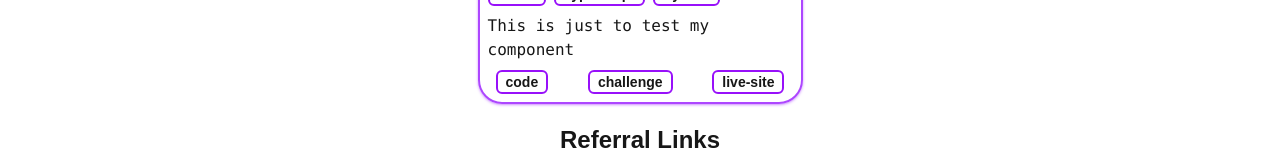
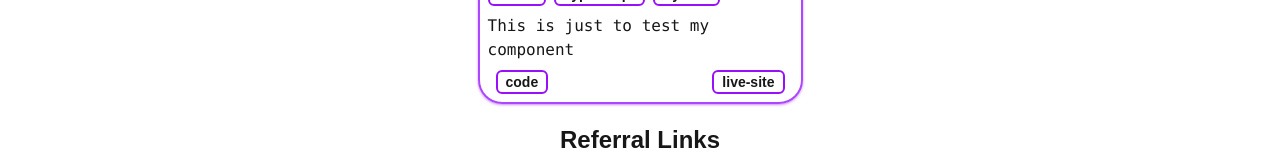
Before and after one commit to Qayyax/portfolio, a Next.js app: page / in a window 1280 px wide. Shown: the part 589-749 px from the top of the page. Built offline with nearby package versions, Linux system fonts and the light colour scheme; a web font is replaced by a local one.

Commit message:
added featureBranch, removed challenges from featured

```diff
--- /dev/null
+++ b/app/_data_exports/featuredData.ts
@@ -0,0 +1,9 @@
+type FeaturedData = {
+  name: string;
+  description: string;
+  tags: string[];
+  image: string;
+  code: string;
+  liveSite: string;
+};
+const featuredData = [{}];
--- a/app/_ui/components/project/ProjectCard.tsx
+++ b/app/_ui/components/project/ProjectCard.tsx
@@ -5,7 +5,6 @@ import ProjectActionBtn from "./ProjectActionBtn";
 
 //TODO:
 //- [] code open leads to github code
-//- [] challenge opens a modal of the challenge faced or opens the projects/id/challenge
 //- [] livesite leads to the actual website
 
 export default function ProjectCard({
@@ -14,7 +13,6 @@ export default function ProjectCard({
   tags,
   image,
   code,
-  challenge,
   liveSite,
 }: Project) {
   return (
@@ -49,7 +47,6 @@ export default function ProjectCard({
       {/* Project action links goes here*/}
       <div className="flex gap-2 font-bold flex-wrap  w-full justify-between px-2">
         <ProjectActionBtn type="code" link={code} />
-        <ProjectActionBtn type="challenge" link={challenge} />
         <ProjectActionBtn type="live-site" link={liveSite} />
       </div>
     </div>
--- a/app/page.tsx
+++ b/app/page.tsx
@@ -12,7 +12,6 @@ const demoData = {
   tags: ["React", "TypeScript", "Python"],
   image:
     "https://images.unsplash.com/photo-1742615869881-95b71cee478c?q=80&w=1170&auto=format&fit=crop&ixlib=rb-4.0.3&ixid=M3wxMjA3fDB8MHxwaG90by1wYWdlfHx8fGVufDB8fHx8fA%3D%3D",
-  challenges: "/",
   code: "https://github.com/Qayyax/lazy-vim-config",
   liveSite: "https://tifelinks.vercel.app/",
 };
@@ -45,7 +44,6 @@ export default function Home() {
           description={demoData.description}
           tags={demoData.tags}
           image={demoData.image}
-          challenge={demoData.challenges}
           code={demoData.code}
           liveSite={demoData.liveSite}
         />
--- a/type.d.ts
+++ b/type.d.ts
@@ -14,7 +14,6 @@ export type Project = {
   tags: string[];
   image: string;
   code: string;
-  challenge: string;
   liveSite: string;
 };
 
```
